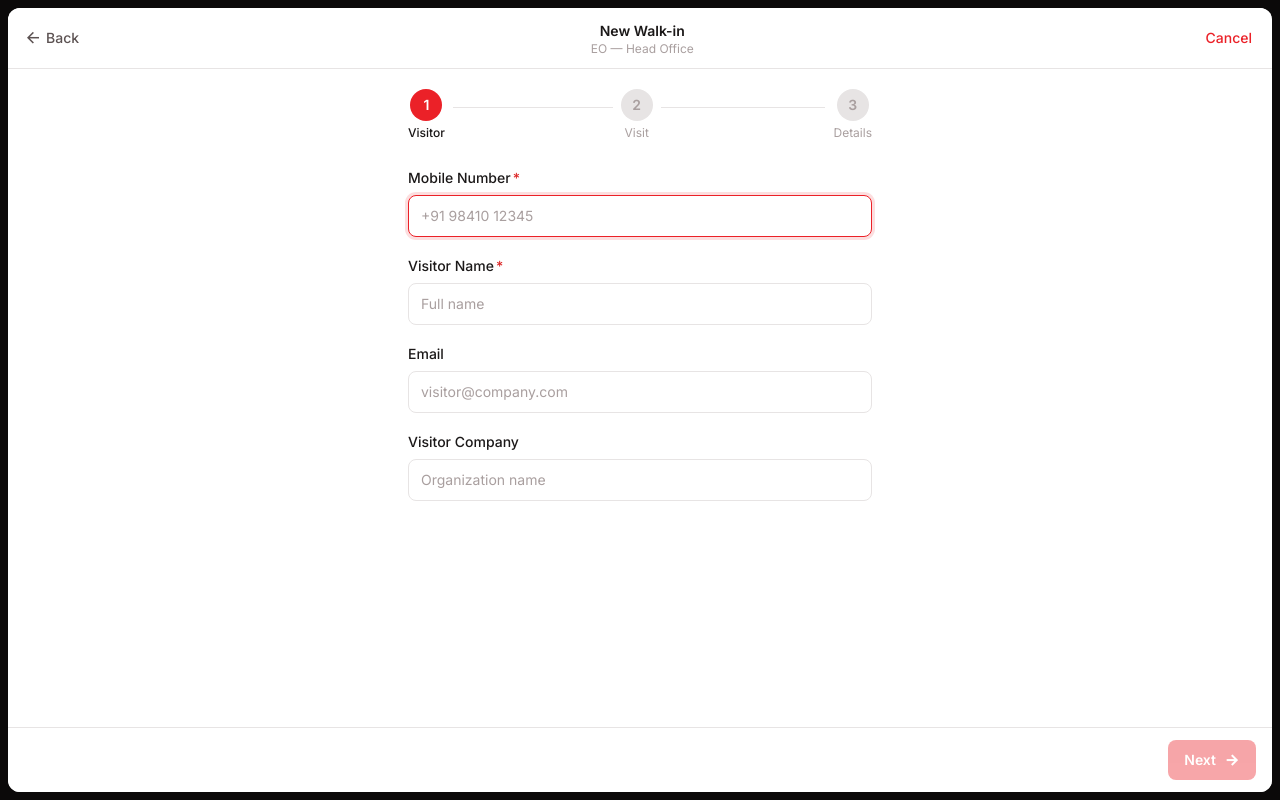
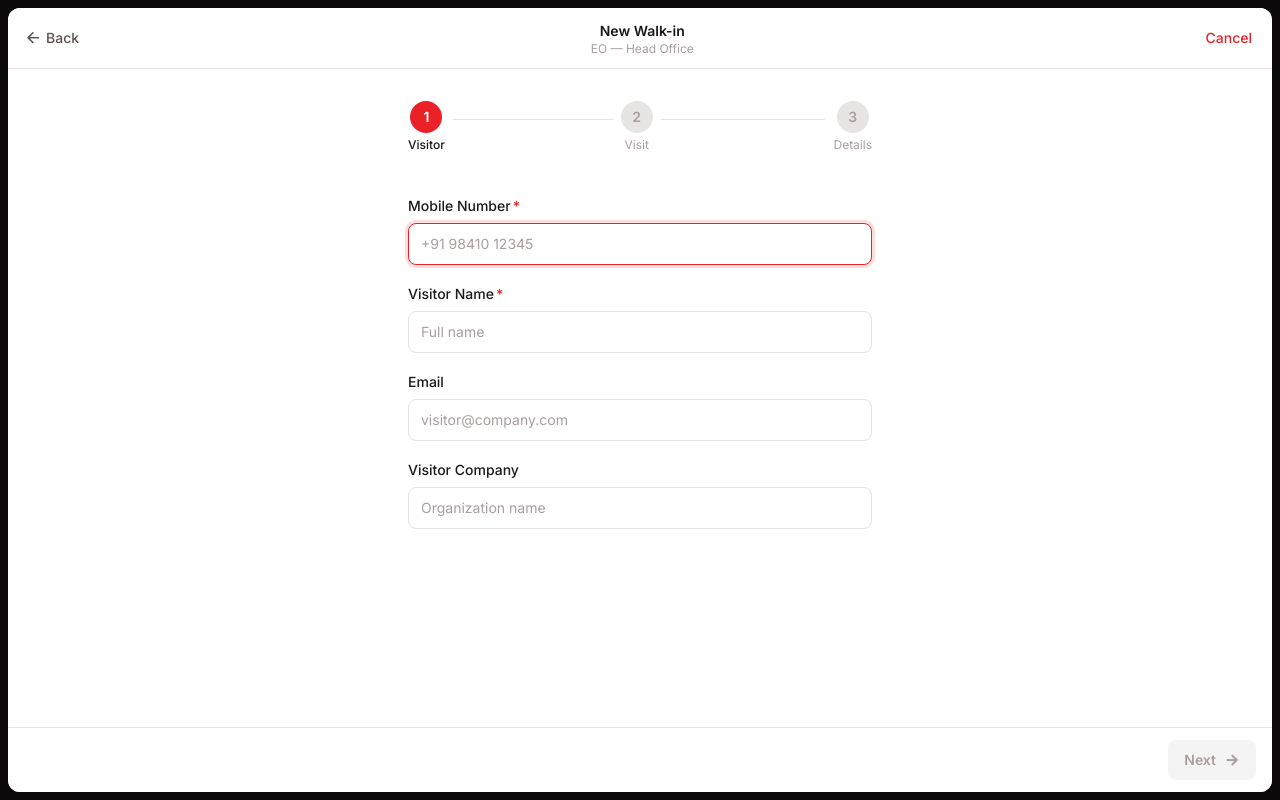
Before and after one commit to mohdshakeb/VMS, a React (Vite) app: page /front-desk/walk-in in a window 1280 px wide. Built offline with nearby package versions, Linux system fonts and the light colour scheme.

Commit message:
Build fix

```diff
--- a/src/components/Button.tsx
+++ b/src/components/Button.tsx
@@ -20,7 +20,7 @@ const variantClasses: Record<Variant, string> = {
 }
 
 const sizeClasses: Record<Size, string> = {
-  sm: 'px-3 py-1.5 text-xs gap-1.5',
+  sm: 'px-3 py-1 text-xs gap-1.5',
   md: 'px-4 py-2 text-sm font-semibold gap-2',
   lg: 'px-5 py-3 text-sm gap-2',
 }
@@ -37,7 +37,7 @@ export default function Button({
 }: ButtonProps) {
   return (
     <button
-      className={`inline-flex items-center justify-center rounded-lg font-medium transition-all duration-150 disabled:opacity-40 disabled:pointer-events-none ${variantClasses[variant]} ${sizeClasses[size]} ${fullWidth ? 'w-full' : ''} ${className}`}
+      className={`inline-flex items-center justify-center rounded-lg font-medium transition-all duration-150 disabled:!bg-zinc-100 disabled:!text-zinc-400 disabled:!border-zinc-100 disabled:pointer-events-none ${variantClasses[variant]} ${sizeClasses[size]} ${fullWidth ? 'w-full' : ''} ${className}`}
       {...props}
     >
       {icon && <i className={`${icon} text-base`} />}
--- a/src/layouts/AppLayout.tsx
+++ b/src/layouts/AppLayout.tsx
@@ -48,7 +48,7 @@ export default function AppLayout() {
   const notifications = useNotificationStore((s) => s.notifications)
   const unreadCount = getUnreadCount(notifications, currentRole, currentRole === 'employee' ? currentEmployeeId : undefined)
   const { toastMessage, clearToast } = useVisitStore()
-  const currentLocation = locations.find((l) => l.id === currentLocationId)
+
 
   // Navigate to role home only when the role actually changes (not on mount)
   const prevRole = useRef<Role>(currentRole)
--- a/src/pages/frontdesk/CreateWalkIn.tsx
+++ b/src/pages/frontdesk/CreateWalkIn.tsx
@@ -250,11 +250,11 @@ export default function CreateWalkIn() {
       </header>
 
       {/* ── Scrollable Content ─────────────────────────────────────────────── */}
-      <div className="flex-1 px-4 md:px-6 py-5 max-w-lg mx-auto w-full">
+      <div className="flex-1 px-4 md:px-6 py-8 max-w-lg mx-auto w-full">
         {/* Step Indicator */}
         <StepIndicator step={step} />
 
-        <form id="visit-form" onSubmit={handleSubmit} className="mt-6 space-y-4">
+        <form id="visit-form" onSubmit={handleSubmit} className="mt-10 space-y-4">
         {/* ── Step 1: Visitor Identity ───────────────────────────────────── */}
         {step === 1 && (
           <>
```
